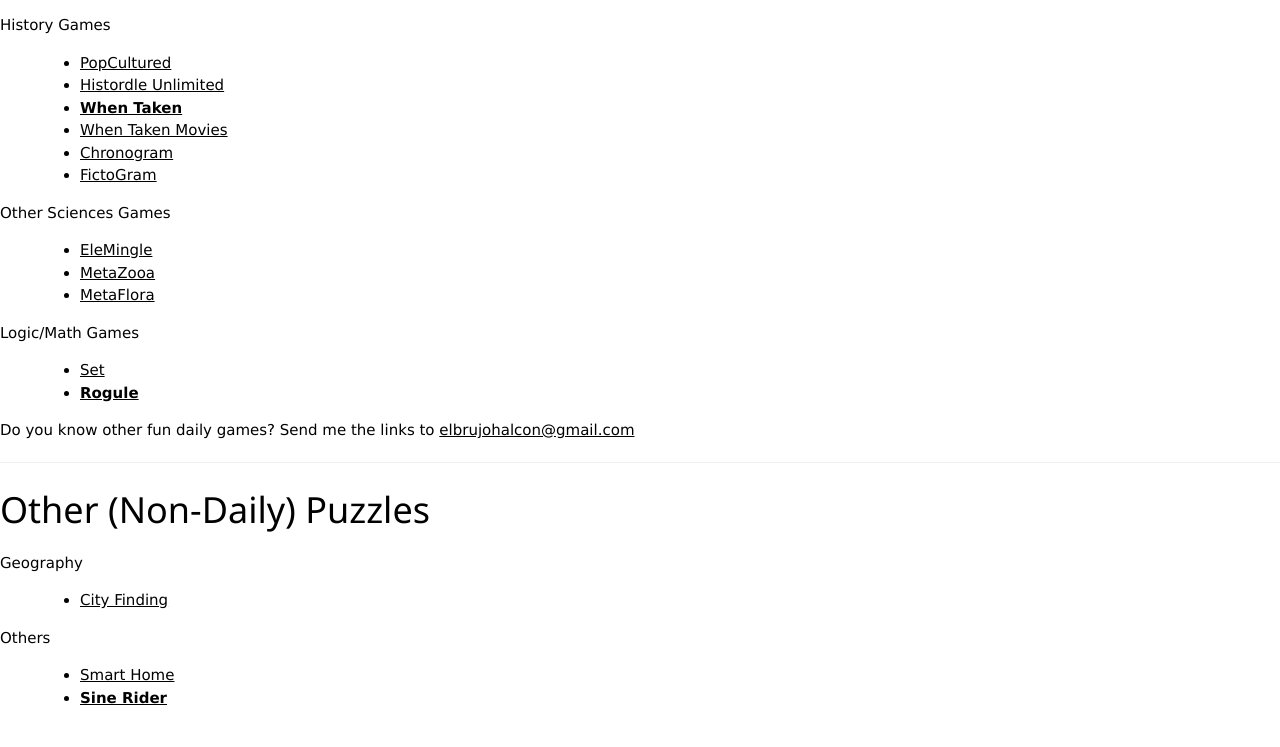
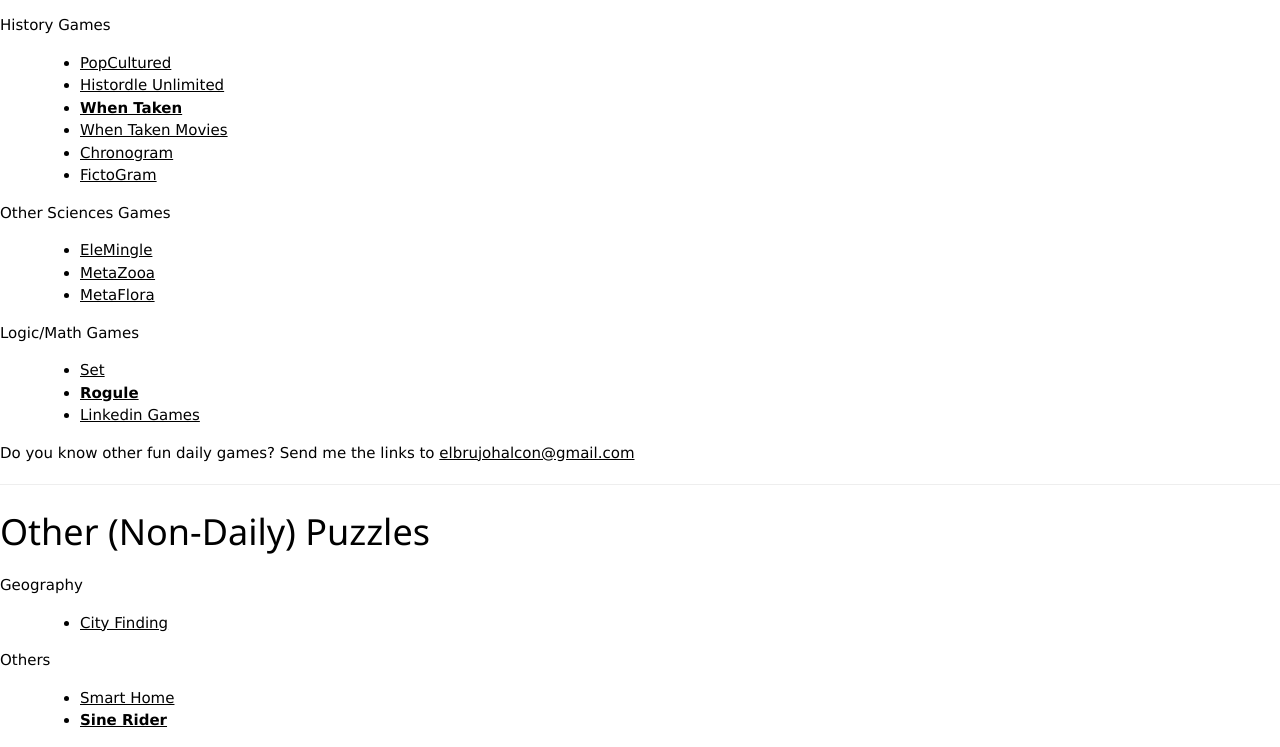
Before and after one commit to elbrujohalcon/elbrujohalcon.github.com, a plain HTML site: page daily-games.html in a window 1280 px wide. Shown: the part 576-1323 px from the top of the page. Before the commit the page ends 1300 px from the top, so only its background shows below. Drawn offline with nearby package versions, Linux system fonts and the light colour scheme.

Commit message:
Update daily-games.html

```diff
--- a/daily-games.html
+++ b/daily-games.html
@@ -58,6 +58,7 @@
             <ul>
                 <li><a href="https://www.setgame.com/set/puzzle" target="_blank">Set</a></li>
                 <li><a href="https://rogule.com/game.html" target="_blank"><b>Rogule</b></a></li>
+                <li><a href="https://www.linkedin.com/games/" target="_blank">Linkedin Games</a></li>
             </ul>
         </dd>
     </dl>
```
